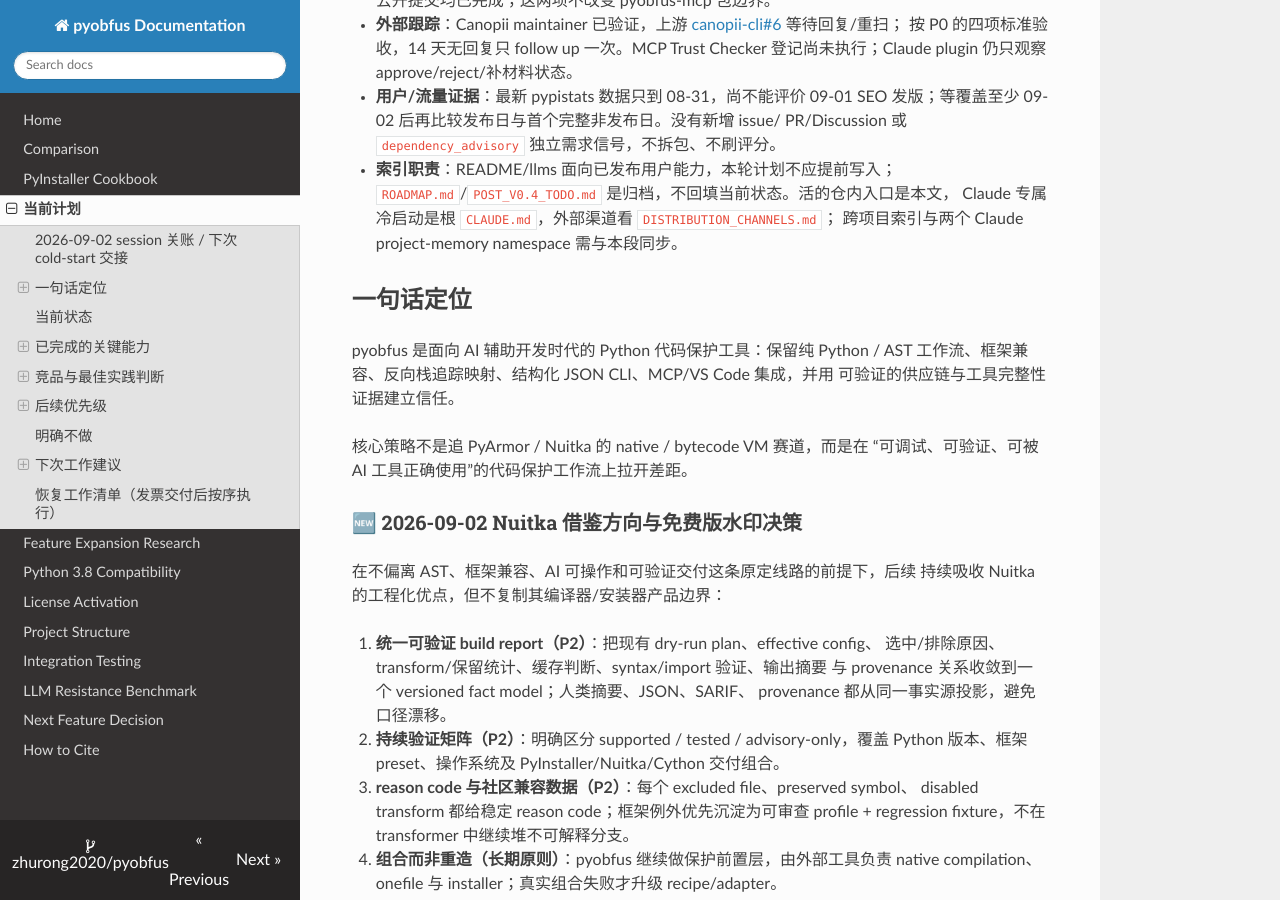
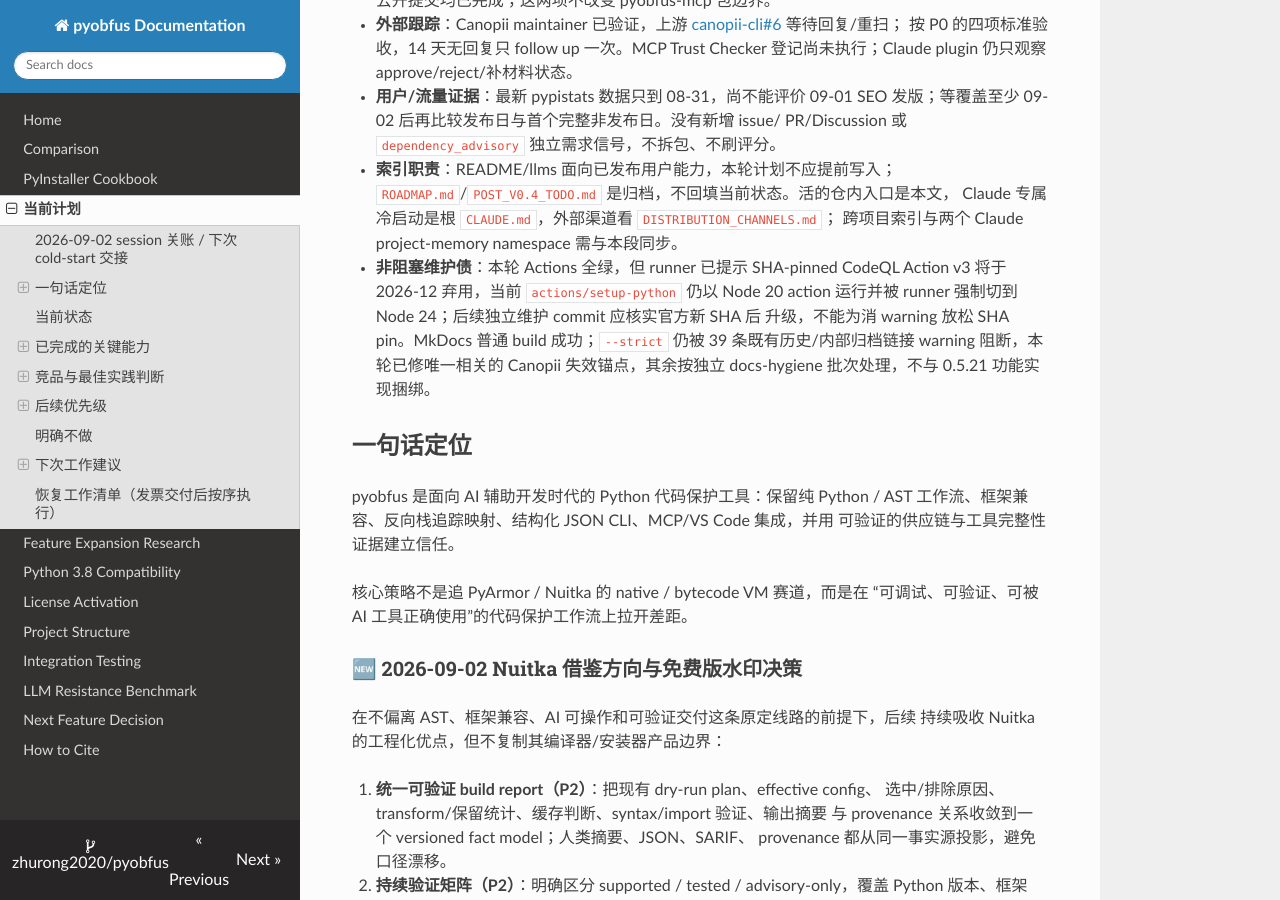
Before and after one commit to zhurong2020/pyobfus, an MkDocs documentation site: the page built from docs/CURRENT_PLAN_ZH.md, in a window 1280 px wide and 900 px high, scrolled down 946 px. Built offline with MkDocs 1.6.1, drawn with Linux system fonts in a browser that asks for light colours; nearby versions of some CDN libraries.

Commit message:
docs: record closeout maintenance debt

```diff
--- a/docs/CURRENT_PLAN_ZH.md
+++ b/docs/CURRENT_PLAN_ZH.md
@@ -49,6 +49,12 @@
   `ROADMAP.md`/`POST_V0.4_TODO.md` 是归档，不回填当前状态。活的仓内入口是本文，
   Claude 专属冷启动是根 `CLAUDE.md`，外部渠道看 `DISTRIBUTION_CHANNELS.md`；
   跨项目索引与两个 Claude project-memory namespace 需与本段同步。
+- **非阻塞维护债**：本轮 Actions 全绿，但 runner 已提示 SHA-pinned CodeQL
+  Action v3 将于 2026-12 弃用，当前 `actions/setup-python` 仍以 Node 20 action
+  运行并被 runner 强制切到 Node 24；后续独立维护 commit 应核实官方新 SHA 后
+  升级，不能为消 warning 放松 SHA pin。MkDocs 普通 build 成功；`--strict`
+  仍被 39 条既有历史/内部归档链接 warning 阻断，本轮已修唯一相关的 Canopii
+  失效锚点，其余按独立 docs-hygiene 批次处理，不与 0.5.21 功能实现捆绑。
 
 ## 一句话定位
 
```
